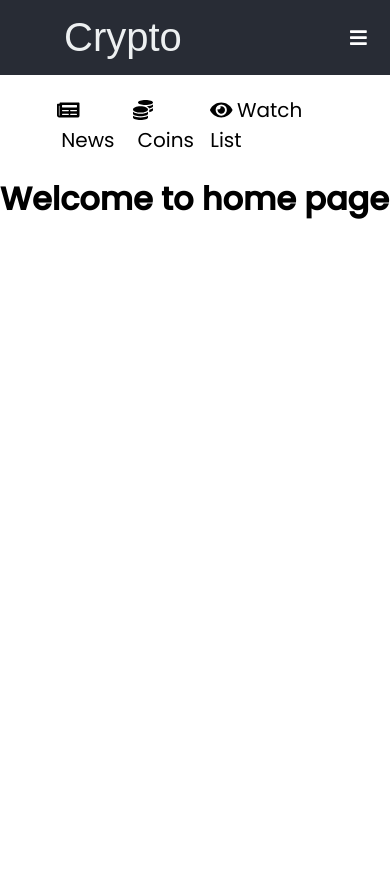
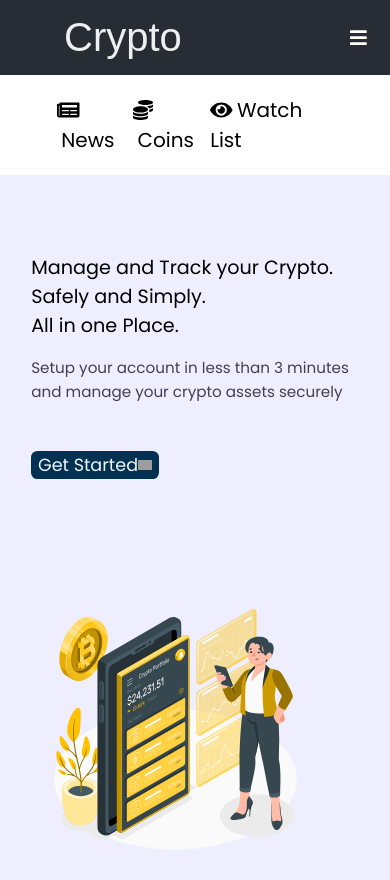
Before and after one commit to SanskritiKhatiyan/crypto-app, a React (Create React App) app in the folder frontend/: page / in a window 390 px wide. Shown: the top 880 px of the page. Before the commit the page ends 844 px from the top, so only its background shows below. Built offline with nearby package versions, Linux system fonts and the light colour scheme; grey boxes are pictures that could not be loaded.

Commit message:
Added First Home Page

```diff
--- a/frontend/src/App.js
+++ b/frontend/src/App.js
@@ -6,7 +6,7 @@ import Navbar from "./components/Navbar/Navbar";
 import Signup from "./components/Signup/Signup";
 import Signin from "./components/Signin/Signin";
 import About from "./components/About/About";
-import Home from "./components/Home/Home";
+import Home from "./components/Home/Landingpage1";
 import Mainbar from "./components/Mainbar/Mainbar";
 import News from "./components/News/News";
 // import { GlobalProvider } from "./components/Watchlist/GlobalState";
--- a/frontend/src/components/Home/Home.js
+++ /dev/null
@@ -1,13 +0,0 @@
-import React from "react";
-
-import "./Home.css";
-
-const Home = () => {
-  return (
-    <div>
-      <h1>Welcome to home page</h1>
-    </div>
-  );
-};
-
-export default Home;
--- /dev/null
+++ b/frontend/src/components/Home/Landingpage1.js
@@ -0,0 +1,39 @@
+import React from "react";
+import "./landingpage.css";
+import HomeImage from "../../assets/landingone.svg";
+import Fade from "react-reveal/Fade";
+
+const Landingpage1 = () => {
+  return (
+    <div className="parent-outer-div">
+      <div className="parent-inner-div-1">
+        <div className="parent-inner-text">
+          <div className="parent-inner-text-1">
+            <Fade right>
+              <div className="parent-inner-image">
+                <img src={HomeImage} alt="alt" />
+              </div>
+            </Fade>
+            <Fade left>
+              <p>Manage and Track your Crypto.</p>
+              <p>Safely and Simply.</p>
+              <p>All in one Place.</p>
+            </Fade>
+          </div>
+          <Fade left>
+            <div className="parent-inner-text-2">
+              <p>Setup your account in less than 3 minutes</p>
+              <p>and manage your crypto assets securely</p>
+            </div>
+            <div className="parent-inner-button-1">
+              Get Started
+              <img src="https://img.icons8.com/external-those-icons-lineal-color-those-icons/24/000000/external-arrow-arrows-those-icons-lineal-color-those-icons-3.png" />
+            </div>
+          </Fade>
+        </div>
+      </div>
+    </div>
+  );
+};
+
+export default Landingpage1;
--- /dev/null
+++ b/frontend/src/components/Home/landingpage.css
@@ -0,0 +1,79 @@
+.parent-outer-div {
+  background-color: #eeeeff;
+  height: 100vh;
+  position: relative;
+}
+
+.parent-inner-text-1 {
+  font-size: 1.8rem;
+  padding-left: 8%;
+  padding-bottom: 1%;
+  padding-top: 10%;
+  font-family: "Poppins", sans-serif;
+}
+
+.parent-inner-text-2 {
+  font-size: 1.2rem;
+  padding-left: 8%;
+  color: #40404f;
+  font-family: "Open Sans", sans-serif;
+}
+
+.parent-inner-button-1 {
+  display: flex;
+  align-items: center;
+  justify-content: center;
+  cursor: pointer;
+  font-size: 1.2rem;
+  color: whitesmoke;
+  background-color: #003153;
+  width: 12rem;
+  height: 2.2rem;
+  margin-top: 2.8%;
+  margin-left: 8%;
+  border-radius: 0.4rem;
+  font-family: "Poppins", sans-serif;
+}
+
+.parent-inner-button-1:hover {
+  background: #4d5dfb;
+  transform: translateX(4px);
+  transition: transform 400ms ease-in;
+}
+
+.parent-inner-image {
+  position: absolute;
+  width: 27rem;
+  height: 1rem;
+  margin-left: 47%;
+  top: 18%;
+}
+
+@media only screen and (max-width: 780px) {
+  .parent-outer-div {
+    height: 100vh;
+  }
+  .parent-inner-text-1 {
+    font-size: 1.2rem;
+    padding-top: 20%;
+  }
+  .parent-inner-text-2 {
+    font-size: 0.95rem;
+    line-height: 1.5rem;
+    padding-top: 3%;
+  }
+  .parent-inner-button-1 {
+    font-size: 1.1rem;
+    width: 8rem;
+    height: 1.8rem;
+    margin-top: 12%;
+  }
+  .parent-inner-button-1 img {
+    width: 0.9rem;
+  }
+  .parent-inner-image {
+    width: 16rem;
+    margin-left: 4%;
+    padding-top: 70%;
+  }
+}
```
Also changed, not shown: frontend/src/components/Navbar/Navbar.js (+19 -18 lines), frontend/src/assets/landingone.svg (added), frontend/src/components/Home/Home.css (deleted).
